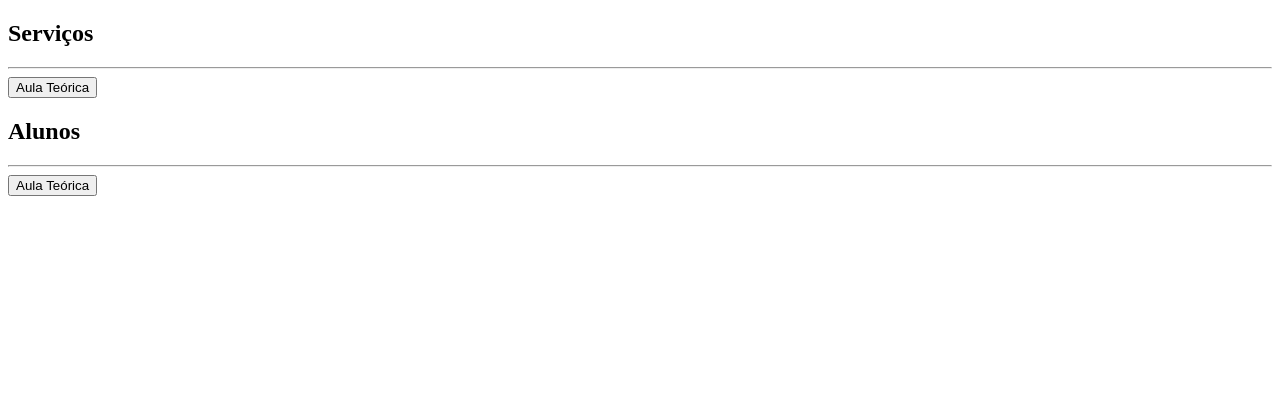
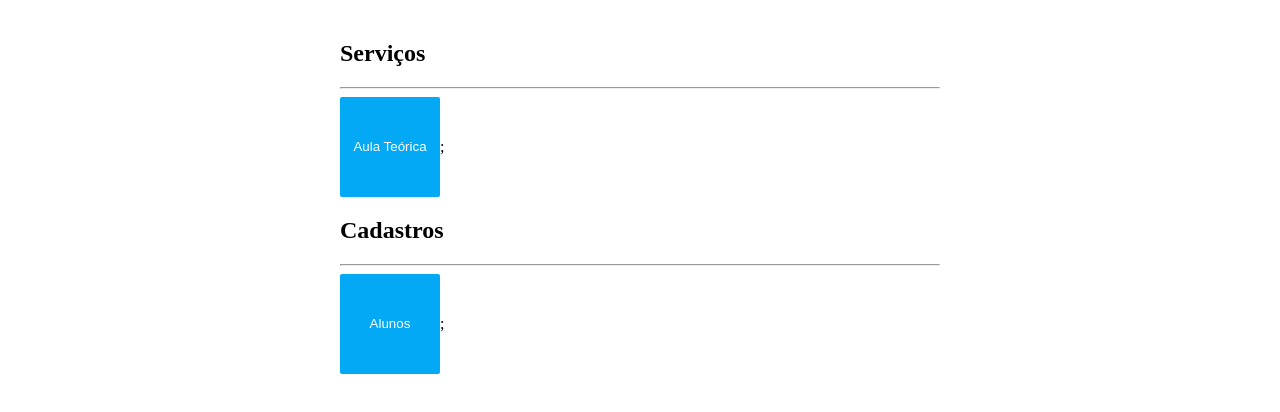
Before and after one commit to prmorais13/react-app-autoescola, a React app: page / in a window 1280 px wide. Built offline with nearby package versions, Linux system fonts and the light colour scheme.

Commit message:
Configurações e os primeiros passos - Concluído

```diff
--- a/index.js
+++ b/index.js
@@ -3,14 +3,20 @@ import ReactDOM from 'react-dom';
 
 import './index.scss';
 
+const Button = ({ children }) => (
+  <div>
+    <button className="button">{children}</button>;
+  </div>
+);
+
 ReactDOM.render(
-  <div>
+  <div className="container">
     <h2>Serviços</h2>
     <hr />
-    <button>Aula Teórica</button>
-    <h2>Alunos</h2>
+    <Button>Aula Teórica</Button>
+    <h2>Cadastros</h2>
     <hr />
-    <button>Aula Teórica</button>
+    <Button>Alunos</Button>
   </div>,
   document.getElementById('root')
 );
--- a/index.scss
+++ b/index.scss
@@ -1,3 +1,28 @@
-h1 {
-  color: blue;
+$app-padding: 20px;
+$container-max-width: 600px;
+$color-primary: #03a9f4;
+$color-danger: #f44336;
+$color-success: #4caf50;
+
+body {
+  // background-color: #fff;
+  margin: 0;
+  padding: 0;
 }
+
+.container {
+  margin: auto;
+  padding: 20px;
+  max-width: 600px;
+}
+
+.button {
+  background-color: $color-primary;
+  border: none;
+  border-radius: 2px;
+  padding: 10px 12px;
+  cursor: pointer;
+  color: #fff;
+  min-width: 100px;
+  min-height: 100px;
+}
```
